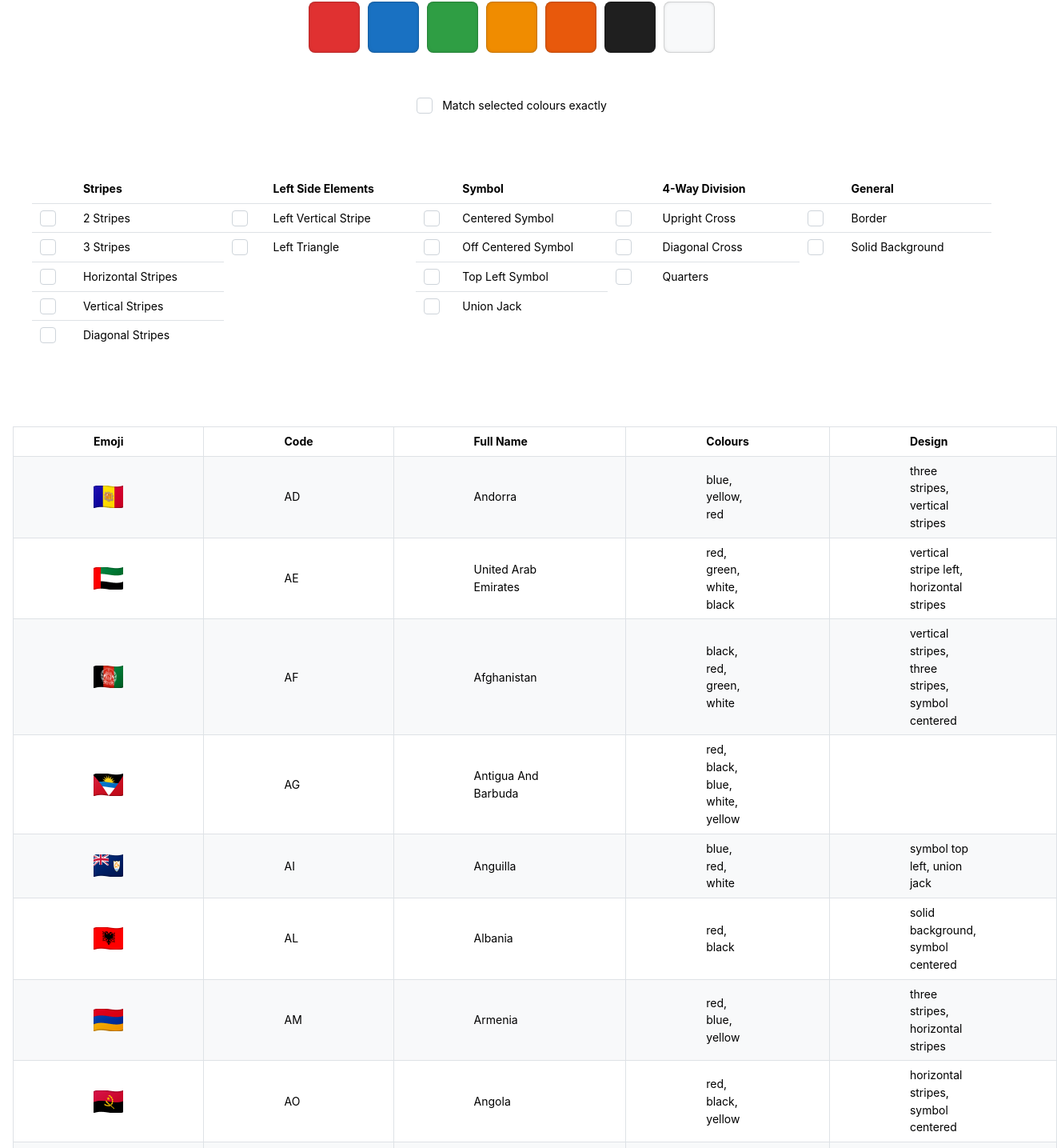
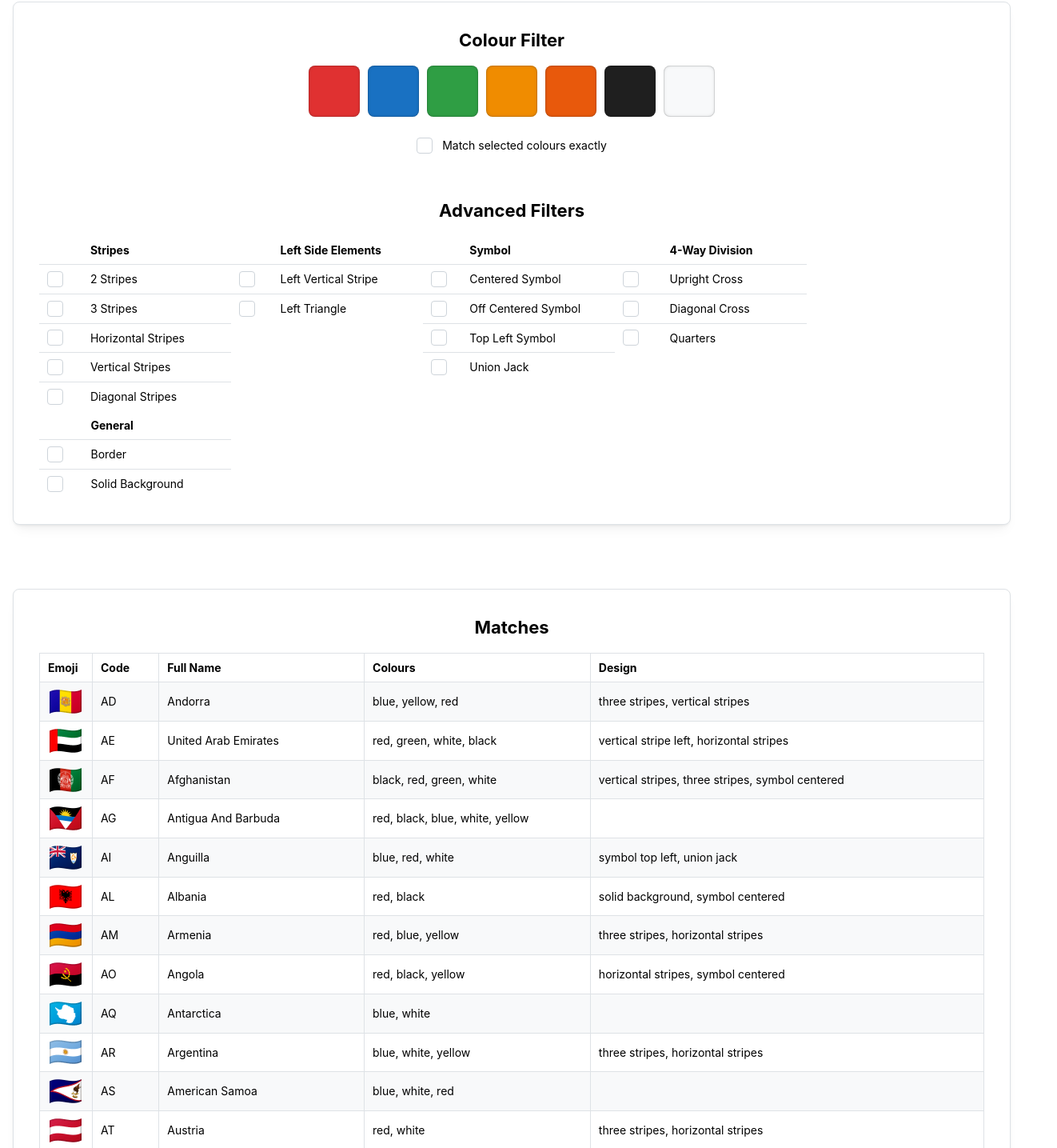
Before and after one commit to wahlp/flag-identifier, a Next.js app: page / in a window 1280 px wide. Shown: the part 247-1682 px from the top of the page at 80% size, 1322 px wide, since content can reach past the window. Built offline with nearby package versions, Linux system fonts and the light colour scheme.

Commit message:
add sections

```diff
--- a/components/ColorButtons/ButtonGroup.tsx
+++ b/components/ColorButtons/ButtonGroup.tsx
@@ -34,7 +34,7 @@ export function ButtonGroup({ setSelectedColors, selectedColors }: Props) {
   ));
 
   return (
-    <Group align="center" gap="xs" mb={40}>
+    <Group align="center" gap="xs">
       {swatches}
     </Group>
   );
--- a/components/Filters/Filters.tsx
+++ b/components/Filters/Filters.tsx
@@ -15,7 +15,8 @@ export function Filters({
           label="Match selected colours exactly"
           checked={strictMode}
           onChange={(event) => setStrictMode(event.currentTarget.checked)}
-          mb={60}
+          mb={40}
+          mt={10}
         />
       </>
     )
--- a/components/FlagDisplay/Display.tsx
+++ b/components/FlagDisplay/Display.tsx
@@ -59,7 +59,7 @@ export function Display({ selectedColors, advancedFilters, strictMode }: Props)
   ));
 
   return (
-    <Table horizontalSpacing={100} striped withTableBorder withColumnBorders>
+    <Table striped withTableBorder withColumnBorders>
       <Table.Thead>
         <Table.Tr>
           <Table.Th>Emoji</Table.Th>
--- a/pages/index.tsx
+++ b/pages/index.tsx
@@ -5,7 +5,7 @@ import { ButtonGroup } from '../components/ColorButtons/ButtonGroup';
 import { Filters } from '../components/Filters/Filters';
 import { AdvancedFilters } from '../components/Filters/AdvancedFilters';
 import { Display } from '../components/FlagDisplay/Display';
-import { Text, Container,  Title, Stack } from '@mantine/core';
+import { Text, Container, Title, Stack, Paper } from '@mantine/core';
 
 export default function HomePage() {
   const [selectedColors, setSelectedColors] = useState<string[]>([]);
@@ -21,11 +21,17 @@ export default function HomePage() {
         <Text ta="center">Find a flag by its colours</Text>
       </Container>
 
-      <Stack align="center" justify="center">
-        <ButtonGroup setSelectedColors={setSelectedColors} selectedColors={selectedColors} />
-        <Filters setStrictMode={setStrictMode} strictMode={strictMode} />
-
-        <AdvancedFilters setAdvancedFilters={setAdvancedFilters} advancedFilters={advancedFilters} />
+      <Container size='xl'>
+        <Paper shadow="sm" radius="md" withBorder p="xl">
+          <Stack align="center" justify="center">
+            <Title order={3}>Colour Filter</Title>
+            <ButtonGroup setSelectedColors={setSelectedColors} selectedColors={selectedColors} />
+            <Filters setStrictMode={setStrictMode} strictMode={strictMode} />
+            <Title order={3}>Advanced Filters</Title>
+            <AdvancedFilters setAdvancedFilters={setAdvancedFilters} advancedFilters={advancedFilters} />
+          </Stack>
+        </Paper>
+      </Container>
       {/* <Text c="dimmed" ta="center" size="lg" maw={580} mih={60}  mx="auto" mt="xl">
         Current advanced filters:
         <br />
@@ -37,9 +43,13 @@ export default function HomePage() {
         {selectedColors.join(', ')}
       </Text> */}
         <Container mt={80} mb={80} size='xl'>
-          <Display selectedColors={selectedColors} strictMode={strictMode} advancedFilters={advancedFilters} />
+          <Paper shadow="sm" radius="md" withBorder p="xl">
+            <Stack align="center" justify="center">
+              <Title order={3}>Matches</Title>
+              <Display selectedColors={selectedColors} strictMode={strictMode} advancedFilters={advancedFilters} />
+            </Stack>
+          </Paper>
         </Container>
-      </Stack>
     </>
   );
 }
```
